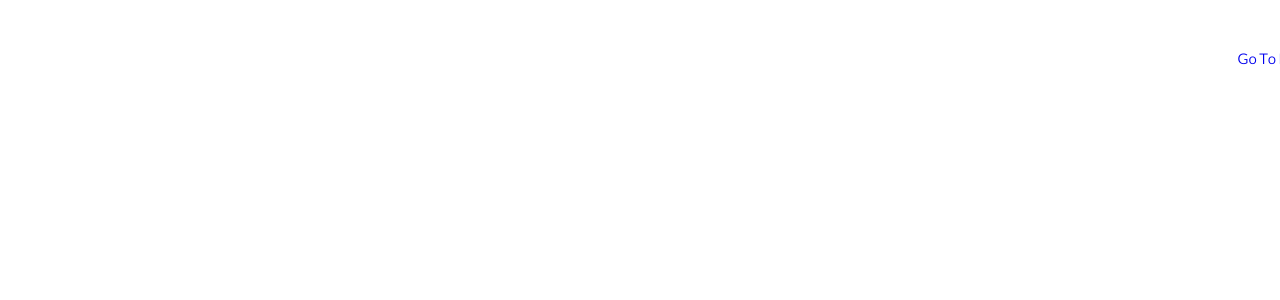
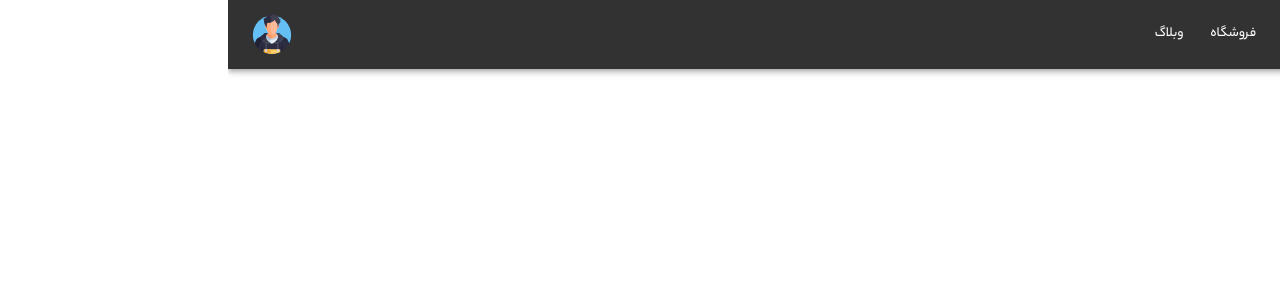
Before and after one commit to hamidazimiazp/car-front-suspension-parts, a React (Vite) app in the folder frontend/shopping/: page / in a window 1280 px wide. Shown: the top 300 px of the page. Built offline with nearby package versions, Linux system fonts and the light colour scheme.

Commit message:
add header and fix layout

```diff
--- a/frontend/shopping/package.json
+++ b/frontend/shopping/package.json
@@ -12,6 +12,7 @@
   "dependencies": {
     "@emotion/react": "^11.13.3",
     "@emotion/styled": "^11.13.0",
+    "@mui/icons-material": "^6.1.1",
     "@mui/material": "^6.1.1",
     "axios": "^1.7.7",
     "prop-types": "^15.8.1",
--- a/frontend/shopping/src/App.jsx
+++ b/frontend/shopping/src/App.jsx
@@ -16,7 +16,7 @@
 
   return (
     <ThemeProvider theme={themeValue === "light" ? lightTheme : darkTheme}>
-      <Router themeValue={themeValue} ThemeHandler={ThemeHandler} />
+      <Router ThemeHandler={ThemeHandler} />
     </ThemeProvider>
   );
 };
--- a/frontend/shopping/src/layouts/main/Header.jsx
+++ b/frontend/shopping/src/layouts/main/Header.jsx
@@ -1,5 +1,157 @@
-const Header = () => {
-  return <div></div>;
-};
+import * as React from "react";
+import AppBar from "@mui/material/AppBar";
+import Box from "@mui/material/Box";
+import Toolbar from "@mui/material/Toolbar";
+import IconButton from "@mui/material/IconButton";
+import Typography from "@mui/material/Typography";
+import Menu from "@mui/material/Menu";
+import MenuIcon from "@mui/icons-material/Menu";
+import Container from "@mui/material/Container";
+import Avatar from "@mui/material/Avatar";
+import Button from "@mui/material/Button";
+import Tooltip from "@mui/material/Tooltip";
+import MenuItem from "@mui/material/MenuItem";
+import AdbIcon from "@mui/icons-material/Adb";
 
+const pages = ["خانه", "فروشگاه", "وبلاگ"];
+const settings = ["پروفایل", "داشبورد", "خروج"];
+
+function Header() {
+  const [anchorElNav, setAnchorElNav] = React.useState(null);
+  const [anchorElUser, setAnchorElUser] = React.useState(null);
+
+  const handleOpenNavMenu = (event) => {
+    setAnchorElNav(event.currentTarget);
+  };
+  const handleOpenUserMenu = (event) => {
+    setAnchorElUser(event.currentTarget);
+  };
+
+  const handleCloseNavMenu = () => {
+    setAnchorElNav(null);
+  };
+
+  const handleCloseUserMenu = () => {
+    setAnchorElUser(null);
+  };
+
+  return (
+    <AppBar position="static">
+      <div style={{ width: "100%", padding: "0px 24px" }}>
+        <Toolbar disableGutters>
+          <Box sx={{ display: { xs: "flex", md: "none" } }}>
+            <IconButton
+              size="large"
+              aria-label="account of current user"
+              aria-controls="menu-appbar"
+              aria-haspopup="true"
+              onClick={handleOpenNavMenu}
+              color="inherit"
+            >
+              <MenuIcon />
+            </IconButton>
+            <Menu
+              id="menu-appbar"
+              anchorEl={anchorElNav}
+              anchorOrigin={{
+                vertical: "bottom",
+                horizontal: "left",
+              }}
+              keepMounted
+              transformOrigin={{
+                vertical: "top",
+                horizontal: "left",
+              }}
+              open={Boolean(anchorElNav)}
+              onClose={handleCloseNavMenu}
+              sx={{ display: { xs: "block", md: "none" } }}
+            >
+              {pages.map((page) => (
+                <MenuItem key={page} onClick={handleCloseNavMenu}>
+                  <Typography sx={{ textAlign: "center" }}>{page}</Typography>
+                </MenuItem>
+              ))}
+            </Menu>
+          </Box>
+          <Box sx={{ display: { xs: "flex" } }}>
+            <img src="/icons/logo.svg" alt="" width={25} />
+            <Typography
+              variant="h6"
+              noWrap
+              component="a"
+              href="/"
+              sx={{
+                mr: 1,
+                display: { xs: "none", md: "flex" },
+                fontWeight: 700,
+                color: "inherit",
+                textDecoration: "none",
+              }}
+            >
+              جلوبندی سورنا
+            </Typography>
+            <Typography
+              variant="p"
+              noWrap
+              component="a"
+              href="/"
+              sx={{
+                mr: 1,
+                display: { md: "none" },
+                fontWeight: 700,
+                color: "inherit",
+                textDecoration: "none",
+              }}
+            >
+              جلوبندی سورنا
+            </Typography>
+          </Box>
+          <Box sx={{ flexGrow: 1, display: { xs: "flex", md: "none" } }}></Box>
+          <Box sx={{ flexGrow: 1, display: { xs: "none", md: "flex" }, mr: 2 }}>
+            {pages.map((page) => (
+              <Button
+                key={page}
+                onClick={handleCloseNavMenu}
+                sx={{ my: 2, color: "white", display: "block" }}
+              >
+                {page}
+              </Button>
+            ))}
+          </Box>
+          <Box sx={{ flexGrow: 0 }}>
+            <Tooltip title="Open settings">
+              <IconButton onClick={handleOpenUserMenu} sx={{ p: 0 }}>
+                <Avatar alt="Remy Sharp" src="/icons/profile.svg" />
+              </IconButton>
+            </Tooltip>
+            <Menu
+              sx={{ mt: "45px" }}
+              id="menu-appbar"
+              anchorEl={anchorElUser}
+              anchorOrigin={{
+                vertical: "top",
+                horizontal: "right",
+              }}
+              keepMounted
+              transformOrigin={{
+                vertical: "top",
+                horizontal: "right",
+              }}
+              open={Boolean(anchorElUser)}
+              onClose={handleCloseUserMenu}
+            >
+              {settings.map((setting) => (
+                <MenuItem key={setting} onClick={handleCloseUserMenu}>
+                  <Typography sx={{ textAlign: "center" }}>
+                    {setting}
+                  </Typography>
+                </MenuItem>
+              ))}
+            </Menu>
+          </Box>
+        </Toolbar>
+      </div>
+    </AppBar>
+  );
+}
 export default Header;
--- a/frontend/shopping/src/pages/HomePage/HomePage.jsx
+++ b/frontend/shopping/src/pages/HomePage/HomePage.jsx
@@ -1,16 +1,11 @@
 import HomePageTemp from "components/templates/HomePage/HomePageTemp";
 import useTitle from "utils/hooks/useTitle";
 import propTypes from "prop-types";
-import Layout from "layouts/main/Layout";
 
 const HomePage = ({ PageTitle }) => {
   useTitle(PageTitle);
 
-  return (
-    <Layout>
-      <HomePageTemp />
-    </Layout>
-  );
+  return <HomePageTemp />;
 };
 
 export default HomePage;
--- a/frontend/shopping/src/router/Router.jsx
+++ b/frontend/shopping/src/router/Router.jsx
@@ -7,13 +7,13 @@
 import Login from "pages/Auth/Login";
 import Register from "pages/Auth/Register";
 
-const Router = ({ themeValue, ThemeHandler }) => {
+const Router = ({ ThemeHandler }) => {
   return (
     <Routes>
       <Route
         index
         element={
-          <Layout themeValue={themeValue} ThemeHandler={ThemeHandler}>
+          <Layout ThemeHandler={ThemeHandler}>
             <HomePage PageTitle="صفحه اصلی" />
           </Layout>
         }
@@ -25,7 +25,7 @@
       <Route
         path="/auth/login/"
         element={
-          <Layout themeValue={themeValue} ThemeHandler={ThemeHandler}>
+          <Layout ThemeHandler={ThemeHandler}>
             <Login PageTitle="ورود" />
           </Layout>
         }
@@ -33,7 +33,7 @@
       <Route
         path="/auth/register/"
         element={
-          <Layout themeValue={themeValue} ThemeHandler={ThemeHandler}>
+          <Layout ThemeHandler={ThemeHandler}>
             <Register PageTitle="ثبت نام" />
           </Layout>
         }
@@ -46,6 +46,5 @@
 export default Router;
 
 Router.propTypes = {
-  themeValue: propTypes.string,
   ThemeHandler: propTypes.func,
 };
```
Also changed, not shown: frontend/shopping/public/icons/profile.svg (added), 1 other file (tests, documents, lock files or other folders).
